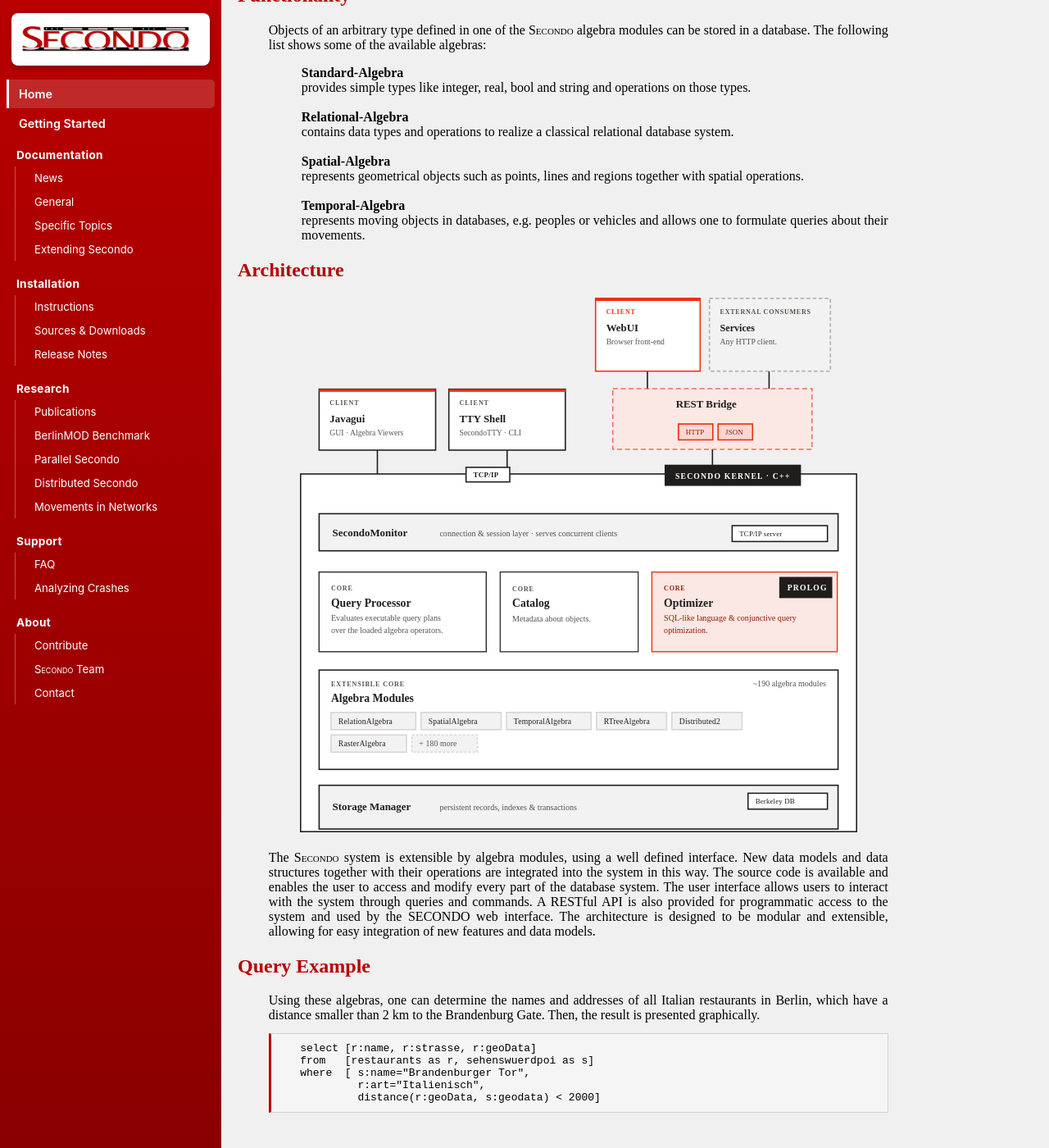
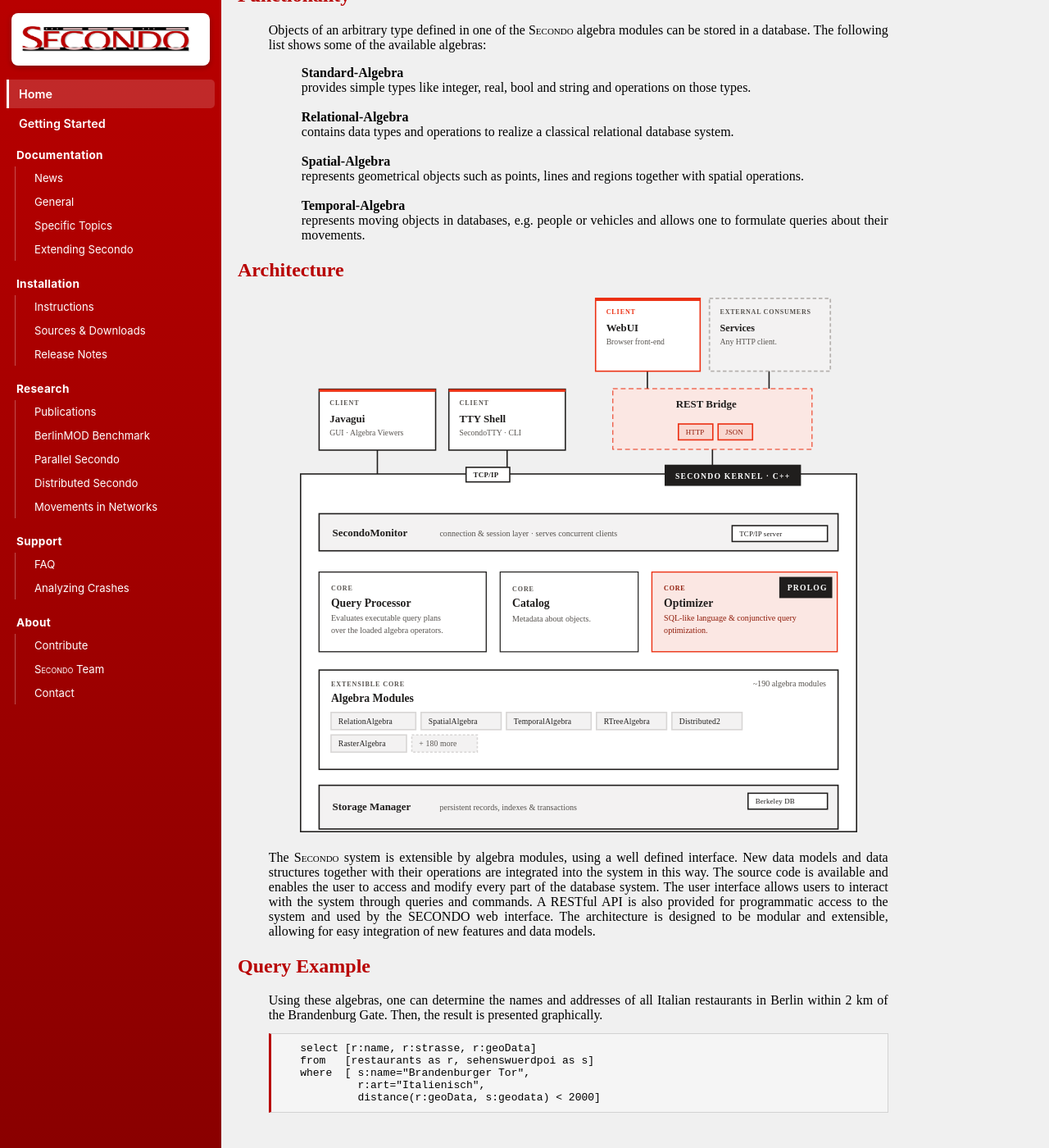
Before and after one commit to secondo-database/secondo-database.github.io, a Jekyll site: the page built from index.html, in a window 1280 px wide and 1400 px high, scrolled down 664 px. Shown: the whole window at 82% size. Built offline with Jekyll 4.4.1, drawn with Linux system fonts in a browser that asks for light colours.

Commit message:
Fixed typos

```diff
--- a/index.html
+++ b/index.html
@@ -62,7 +62,7 @@ algebras:
 	</li>
 	<li> <span class="algebraname"> Temporal-Algebra </span> <br>
 	     represents moving objects in databases, e.g.
-             peoples or vehicles and allows one to formulate
+             people or vehicles and allows one to formulate
 	     queries about their movements.<br>
 	</li>
 </ul>
@@ -91,9 +91,9 @@ extensible, allowing for easy integration of new features and data models.
 <h2> Query Example </h2>
 <div class="short">
 Using these algebras, one can determine the names
-and addresses of all Italian restaurants in Berlin, which
-have a distance smaller than 2 km to the Brandenburg
-Gate. Then, the result is presented graphically.
+and addresses of all Italian restaurants in Berlin
+within 2 km of the Brandenburg Gate. Then, the result
+is presented graphically.
 
 <pre>
    select [r:name, r:strasse, r:geoData]
```
